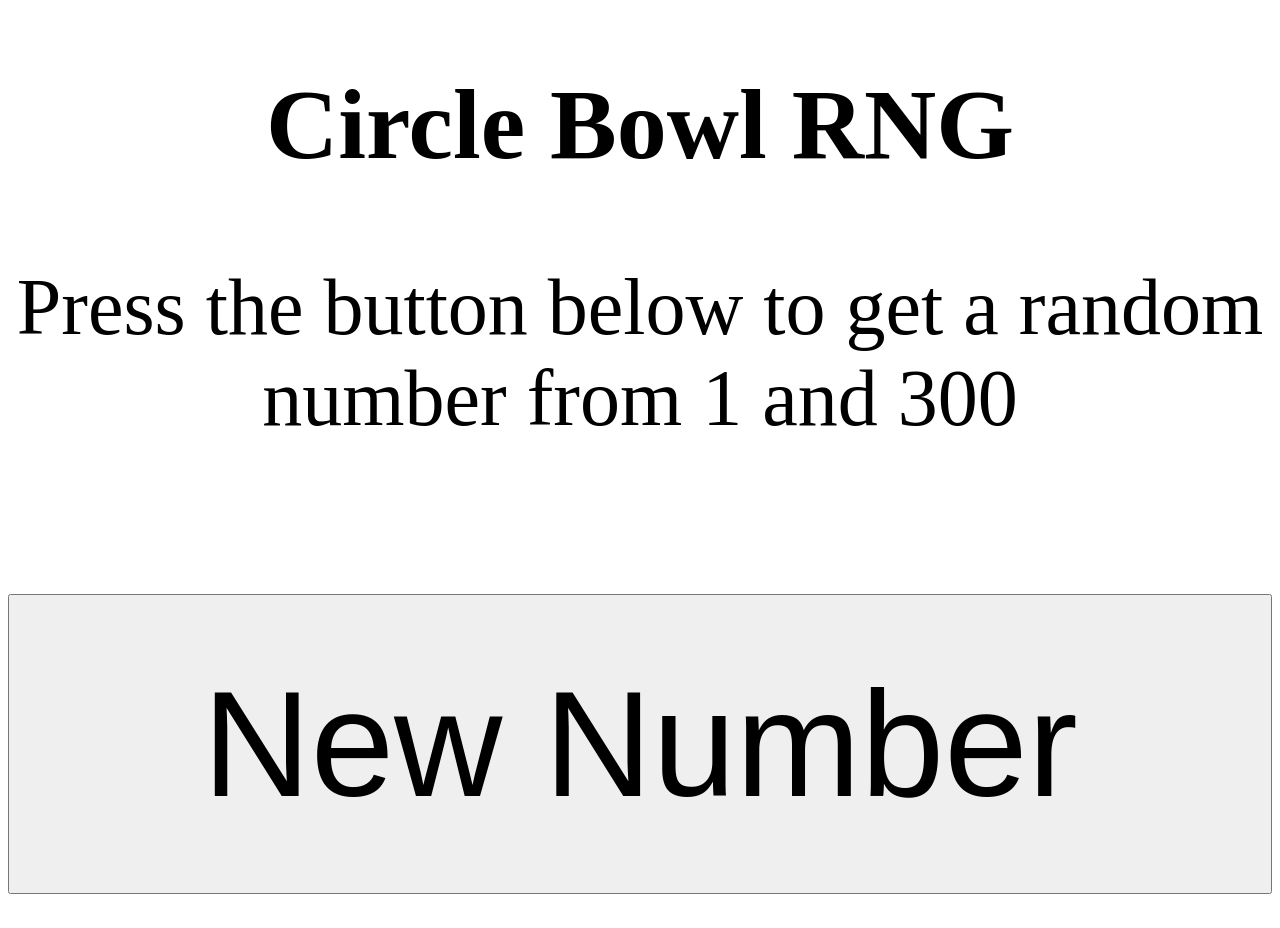
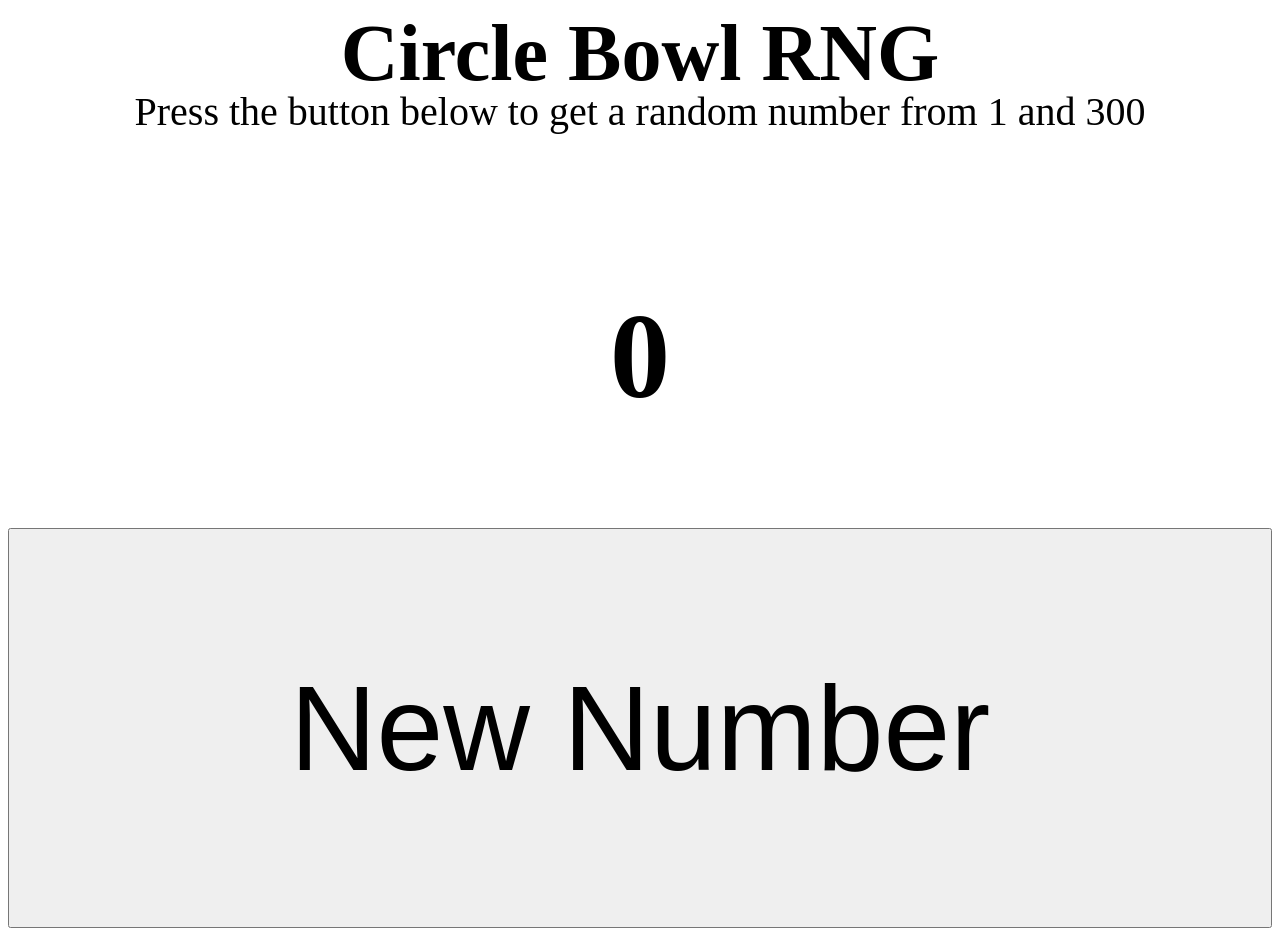
Before and after one commit to nbezin2/CircleBowlRNG, a plain HTML site: page index.html in a window 1280 px wide. Before the commit the page ends 902 px from the top, so only its background shows below. Drawn offline with Linux system fonts and the light colour scheme.

Commit message:
Fixing Look
-Adjusting sizes and constraints
-Making random creation more flexible for future iterations

```diff
--- a/index.html
+++ b/index.html
@@ -2,37 +2,82 @@
 <html>
 <head>
 <style>
+html, body {
+	height: 100%;
+}
+
+.titleBar {
+	height: 10%;
+	width: 100%;
+}
+
+.descriptionBox {
+	height: 10%;
+	width: 100%;
+}
+
+.randomNumberBox {
+	height: 30%;
+	text-align: center;
+	font-size: 15vmin;
+	font-weight: bold;
+}
+
+.buttonBox {
+	height: 50%;
+	width: 100%;
+}
+
 .title {
  text-align: center;
- font-size: 100px;
+ font-size: 10vmin;
+ margin: 0px 0px 0px 0px;
 }
 
 .description {
  text-align: center;
- font-size: 80px;
-}
-
-.rNumber {
- text-align: center;
- font-size: 150px;
- font-weight: bold;
+ font-size: 5vmin;
+ margin: 0px 0px 0px 0px;
 }
 
 .bottomButton {
  position: sticky;
- bottom: 1;
+ bottom: 0px;
  width: 100%;
- height: 300px;
- font-size: 150px;
+ height: 100%;
+ font-size: 15vmin;
+}
+
+.fullPage {
+	height: 100%;
+	width: 100%;
 }
 </style>
 </head>
 
 <body>
+<div class="fullPage">
+	<div class="titleBar">
+		<h1 class="title">Circle Bowl RNG</h1>
+	</div>
+	<div class="descriptionBox">
+		<p class="description">Press the button below to get a random number from 1 and 300</p>
+	</div>
+	<div class="randomNumberBox">
+			<p id="randomNumber">0</p>
+		</div>
+	<div class="buttonBox">
+		<button class="bottomButton" type="button" id="buttonClicked">New Number</button>
+	</div>
+</div>
+</body>
 
-<h1 class="title">Circle Bowl RNG</h1>
-<p class="description">Press the button below to get a random number from 1 and 300</p>
-<p class="rNumber" id="randomNumber"> </p>
-<button class="bottomButton" type="button" onClick='document.getElementById("randomNumber").innerHTML = Math.floor(Math.random() * 300)+1'>New Number</button>
-</body>
+<script>
+	document.getElementById("buttonClicked").onclick = function() {getRandomNumber()};
+	function getRandomNumber() {
+		document.getElementById("randomNumber").innerHTML = Math.floor(Math.random() * 300)+1;
+	}
+
+</script>
+
 </html>
```
